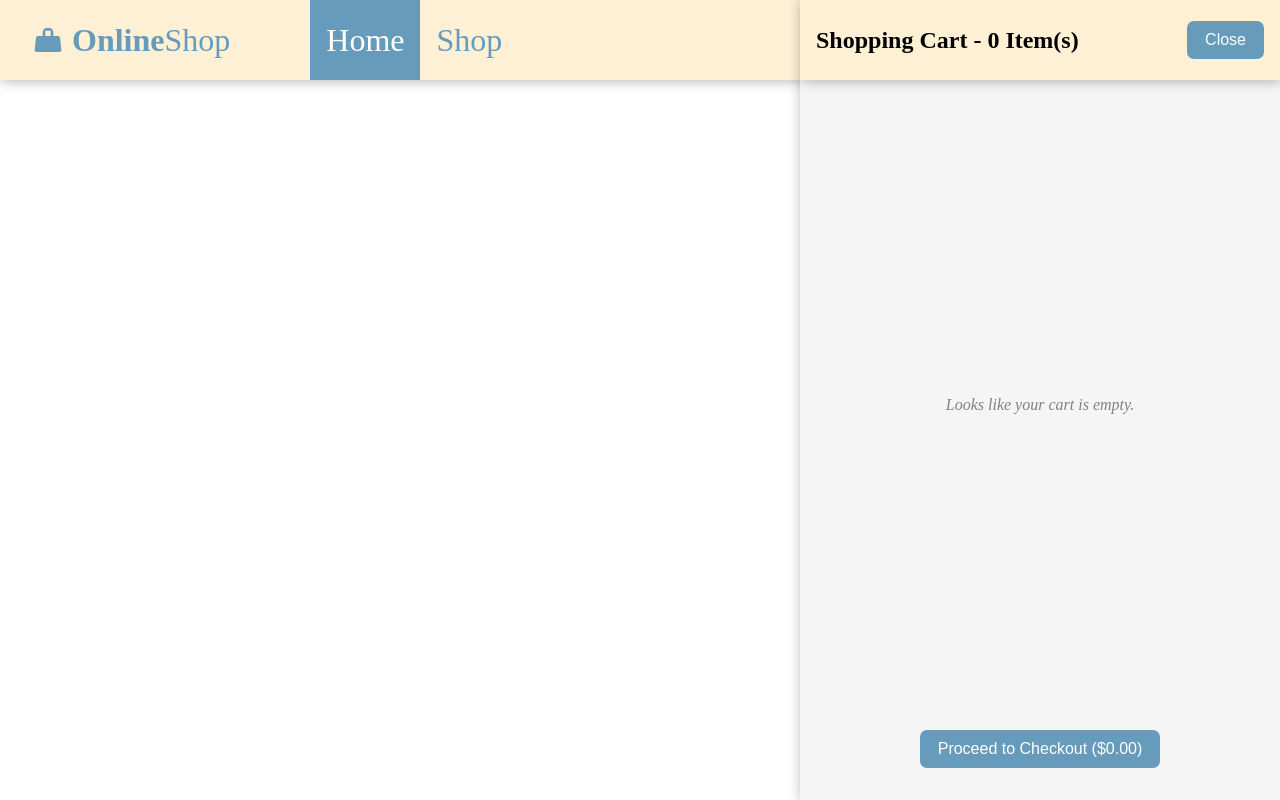
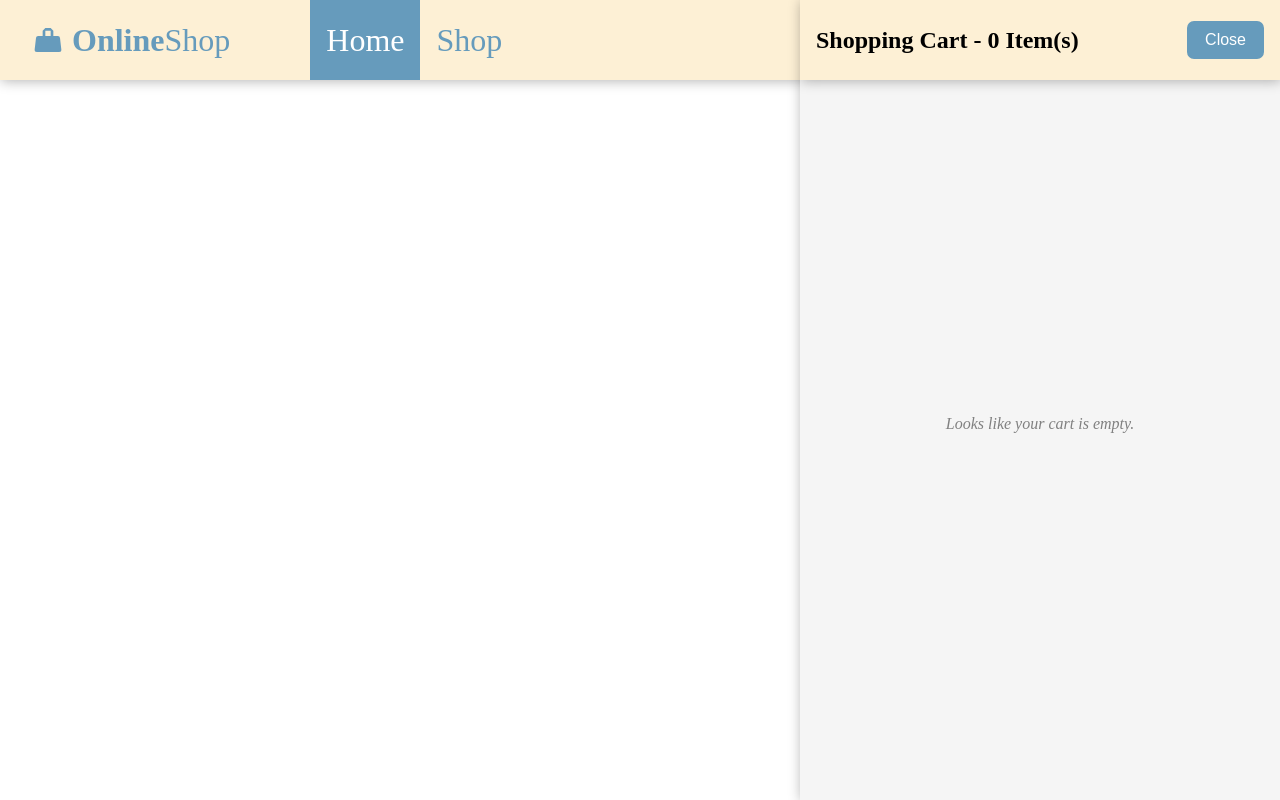
Before and after one commit to matthewb570/odin-shopping-cart, a React (Vite) app: page / in a window 1280 px wide. Both pictures are taken after a click on the button 1226 px from the left and 40 px from the top of the page. Built offline with nearby package versions, Linux system fonts and the light colour scheme; no server answers.

Commit message:
Hide checkout button when cart is empty

```diff
--- a/src/components/menu/CartSideMenu.jsx
+++ b/src/components/menu/CartSideMenu.jsx
@@ -67,7 +67,9 @@ export default function CartSideMenu({
         )}
       </div>
       <div className="footer">
-        <button>{`Proceed to Checkout (${NumberUtils.formatAsDollars(cartSubtotal)})`}</button>
+        {cartItems.length > 0 && (
+          <button>{`Proceed to Checkout (${NumberUtils.formatAsDollars(cartSubtotal)})`}</button>
+        )}
       </div>
     </section>
   );
```
